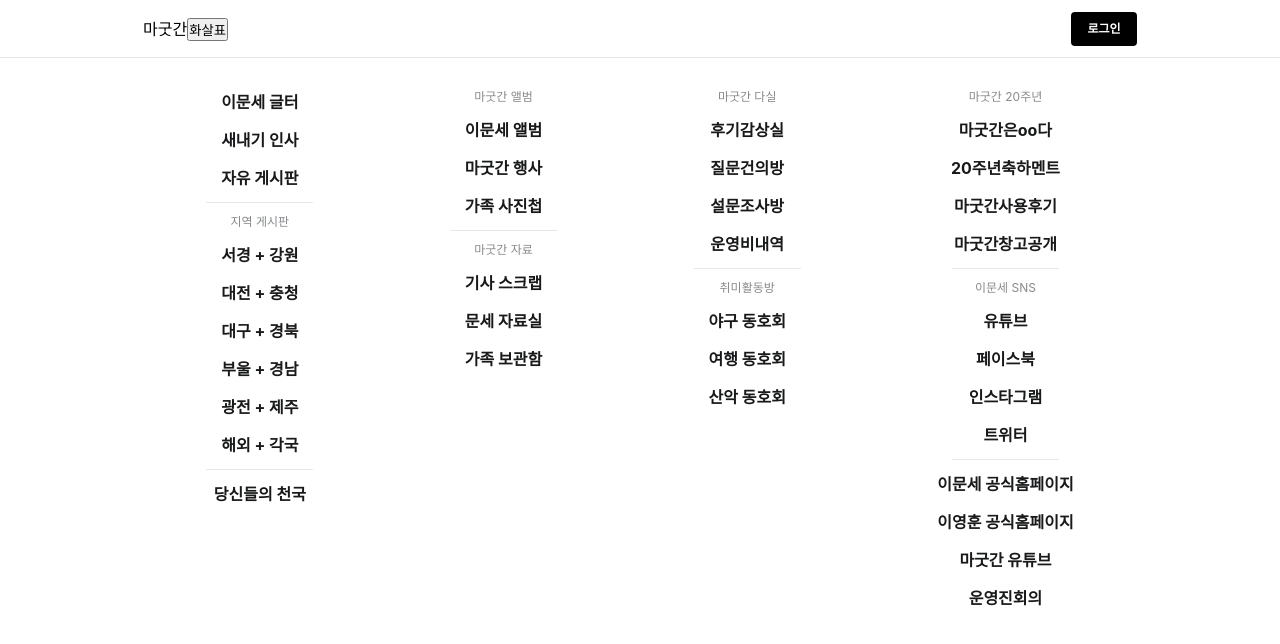
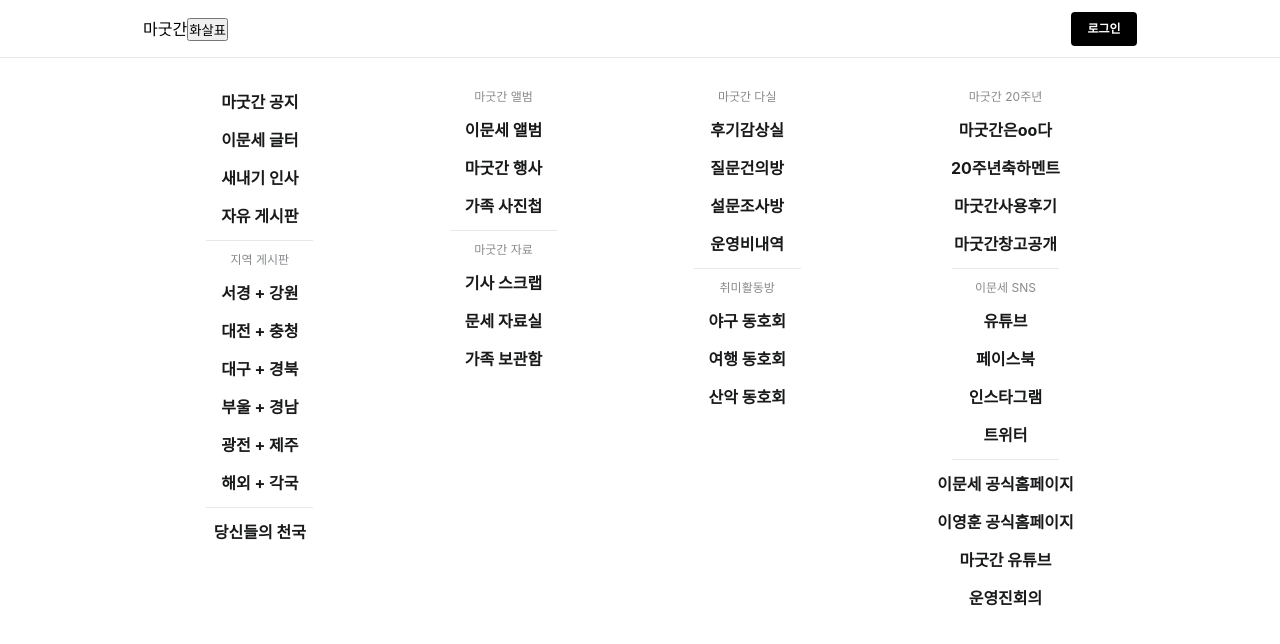
Before and after one commit to ProjectToStudy/magoodgan, a Next.js app in the folder frontend/: page / in a window 1280 px wide. Both pictures are taken after a click on the button "화살표". Shown: the top 644 px of the page. Built offline with nearby package versions, Linux system fonts and the light colour scheme.

Commit message:
feat: 네비게이터 디자인 수정 및 공지 추가

```diff
--- a/frontend/components/organisms/Header.tsx
+++ b/frontend/components/organisms/Header.tsx
@@ -1,6 +1,6 @@
-import { useState } from 'react';
+import { useEffect, useState } from 'react';
 import { isMobile } from 'react-device-detect';
-import Router from 'next/router';
+import Router, { useRouter } from 'next/router';
 import Link from 'next/link';
 import { useRecoilValue } from 'recoil';
 import { user } from '../../modules/state/user';
@@ -8,6 +8,7 @@ import Navigator from './Navigator';
 import styles from '../../styles/Organisms.module.scss';
 
 const Header = () => {
+    const router = useRouter();
     const uid = useRecoilValue(user);
     const [isOpen, setIsOpen] = useState<boolean>(false);
 
@@ -15,6 +16,10 @@ const Header = () => {
         if (isMobile) Router.push('/category');
         else setIsOpen(!isOpen);
     };
+
+    useEffect(() => {
+        setIsOpen(false);
+    }, [router.pathname]);
 
     return (
         <header id="header" className={styles.header}>
--- a/frontend/components/organisms/Navigator.tsx
+++ b/frontend/components/organisms/Navigator.tsx
@@ -5,9 +5,10 @@ const Navigator = ({ isOpen }: { isOpen: boolean }) => {
     return (
         <nav
             className={styles.nav_category}
-            style={{ height: isOpen ? '584px' : '0', padding: isOpen ? '15px' : '0' }}
+            style={{ display: isOpen ? 'flex' : 'none' }}
         >
             <div className={styles.col}>
+                <Link href="/board/notice">마굿간 공지</Link>
                 <Link href="/">이문세 글터</Link>
                 <Link href="/">새내기 인사</Link>
                 <Link href="/">자유 게시판</Link>
--- a/frontend/styles/Organisms.module.scss
+++ b/frontend/styles/Organisms.module.scss
@@ -25,9 +25,9 @@
   top: 58px;
   width: 100%;
   max-width: 1024px;
+  padding: 15px;
   background-color: white;
   overflow: hidden;
-  transition: height 0.5s ease;
 }
 .col {
   display: flex;
```
